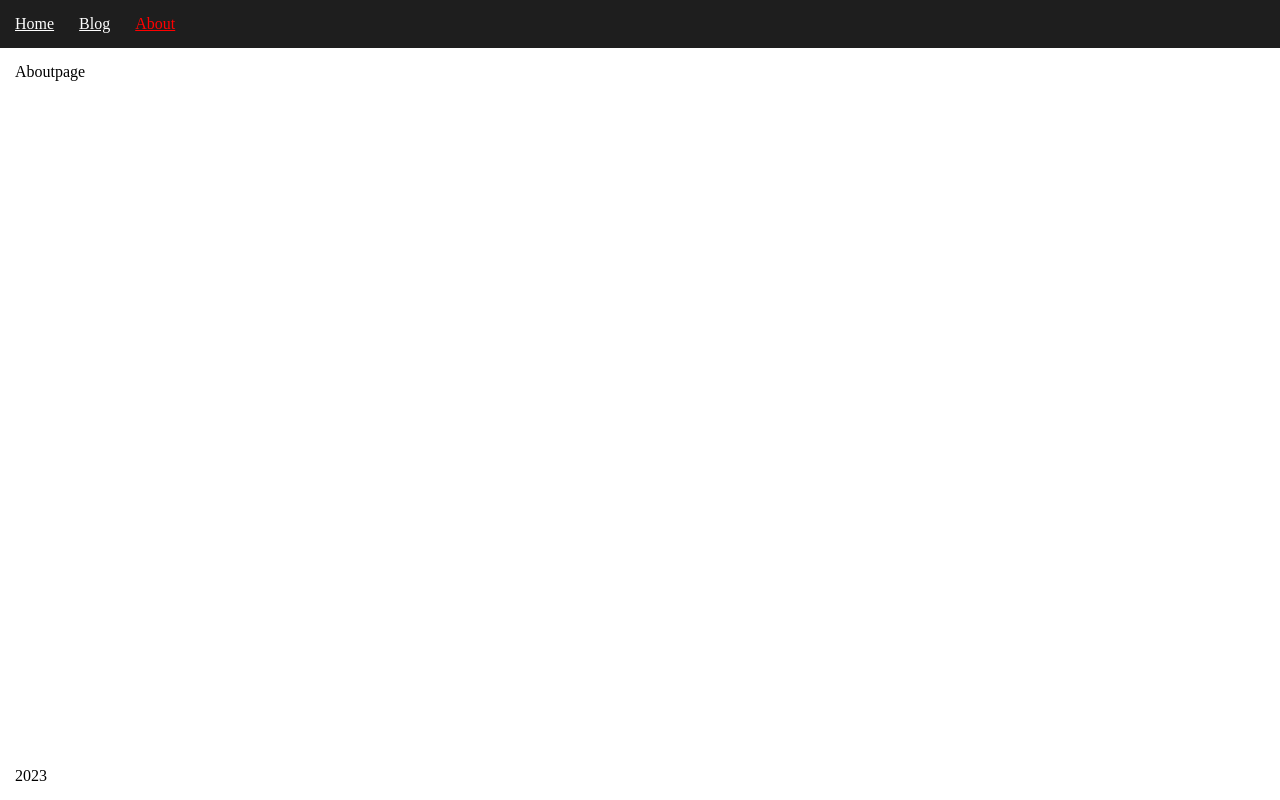
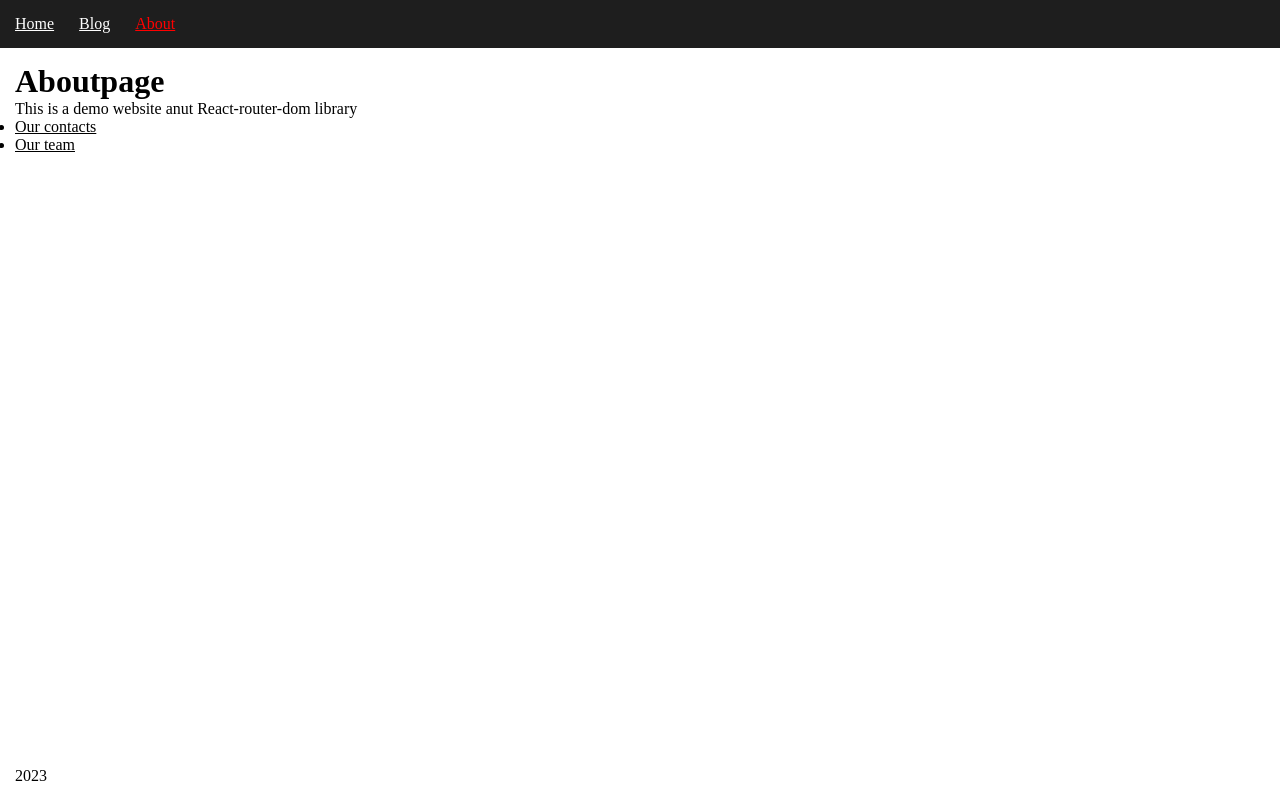
Before and after one commit to IvanZemsky/r-router-1, a React (Create React App) app: page /about in a window 1280 px wide. Built offline with nearby package versions, Linux system fonts and the light colour scheme.

Commit message:
lesson 7

```diff
--- a/src/App.js
+++ b/src/App.js
@@ -21,7 +21,10 @@ function App() {
       <Routes>
         <Route path="/" element={<Layout/>}>
           <Route index element={<Homepage/>}/>
-          <Route path="about" element={<Aboutpage/>}/>
+          <Route path="about/" element={<Aboutpage/>}>
+            <Route path="contacts" element={<p>Our contacts</p>} />
+            <Route path="team" element={<p>Our team</p>} />
+          </Route>
           <Route path="about-us" element={<Navigate to="/about" replace/>}/>
           <Route path="posts" element={<Blogpage/>}/>
           <Route path="posts/:id" element={<SinglePage/>}/>
--- a/src/components/Aboutpage.js
+++ b/src/components/Aboutpage.js
@@ -1,9 +1,31 @@
-import React from 'react'
+import React from "react";
+import { Outlet, Link } from "react-router-dom";
 
 function Aboutpage() {
-  return (
-    <div>Aboutpage</div>
-  )
+   return (
+      <div>
+         <h1>Aboutpage</h1>
+         <p>This is a demo website anut React-router-dom library</p>
+         <ul>
+            <li>
+               <Link to="contacts">Our contacts</Link>
+            </li>
+            <li>
+               <Link to="team">Our team</Link>
+            </li>
+         </ul>
+
+         <Outlet/>
+
+         {
+         /*<Routes>
+            <Route path="contacts" element={<p>Our contacts</p>} />
+            <Route path="team" element={<p>Our team</p>} />
+         </Routes>
+         */
+         }
+      </div>
+   );
 }
 
-export {Aboutpage}
+export { Aboutpage };
--- a/src/components/CustomLink.js
+++ b/src/components/CustomLink.js
@@ -5,8 +5,10 @@ import React from "react";
 
 function CustomLink({ children, to, ...props }) {
 
-   const match = useMatch(to);
-   console.log({match});
+   const match = useMatch({
+      path: to,
+      end: to.length === 1
+   });
 
    return (
       <Link
```
